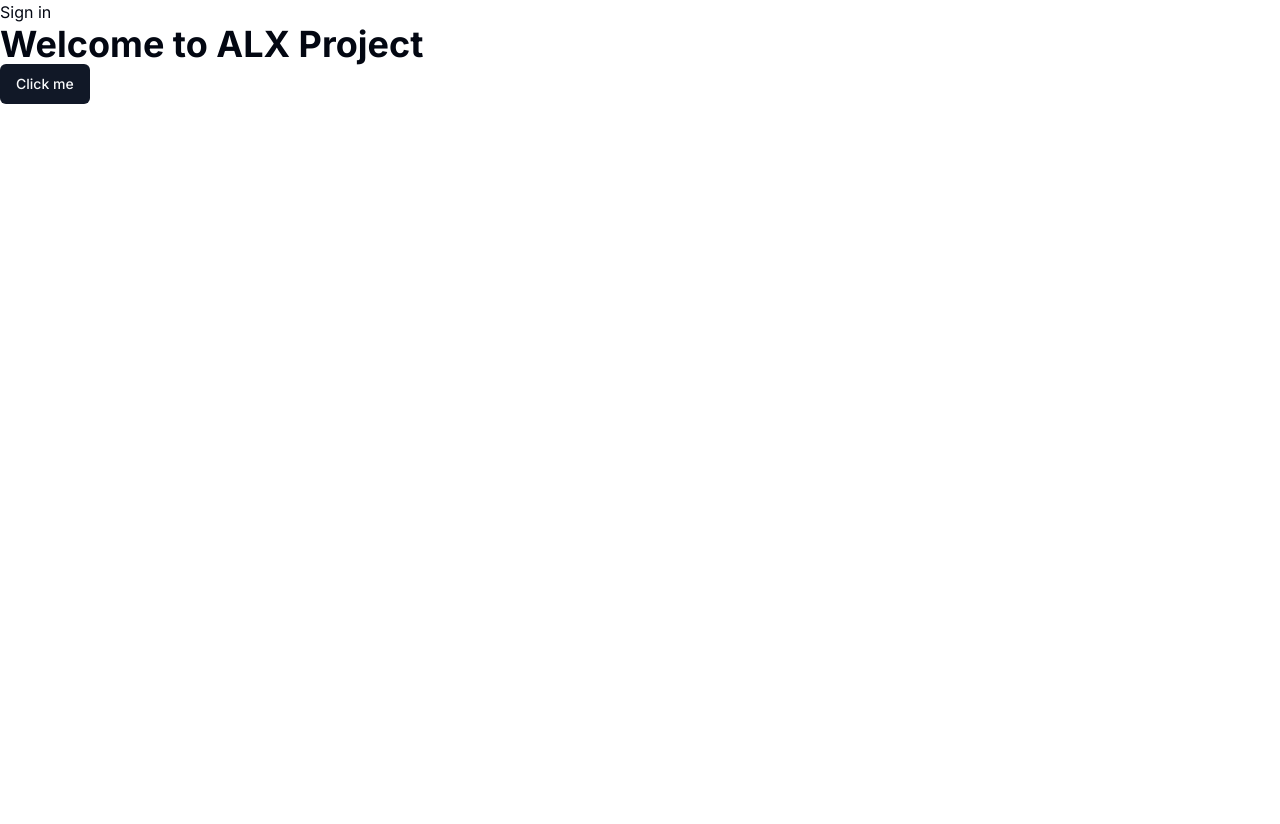
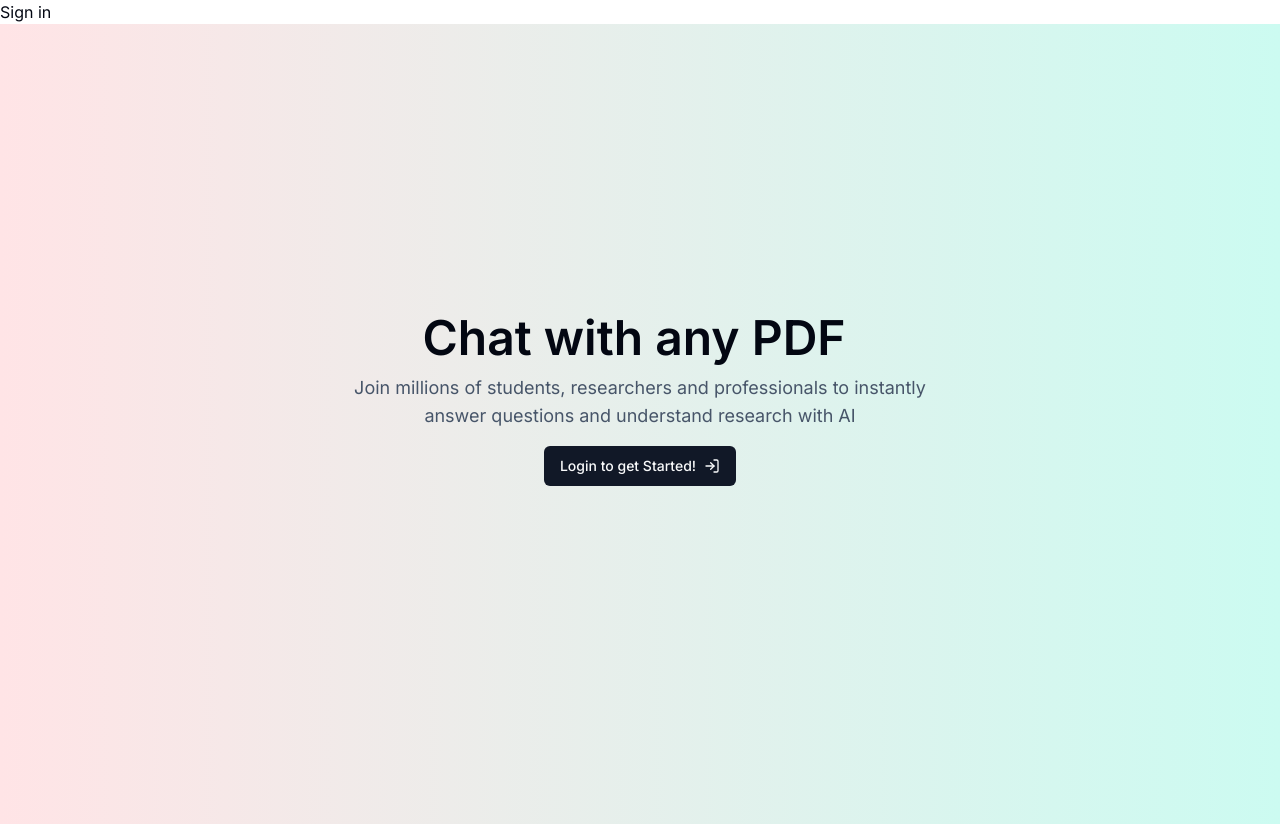
Before and after one commit to newtronahmed/ChatPdf-Alx, a Next.js app: page / in a window 1280 px wide. Before the commit the page ends 800 px from the top, so only its background shows below. Built offline with nearby package versions, Linux system fonts and the light colour scheme; no server answers.

Commit message:
Working on the home page

```diff
--- a/src/app/page.tsx
+++ b/src/app/page.tsx
@@ -1,10 +1,44 @@
 import { Button } from "@/components/ui/button";
+import { UserButton, auth } from "@clerk/nextjs";
+import Link from "next/link";
+import { LogIn } from "lucide-react";
 
-export default function Home() {
+export default async function Home() {
+  const { userId } = await auth();
+  const isAuth = !!userId;
   return (
-    <div>
-      <h1 className="text-4xl font-bold">Welcome to ALX Project</h1>
-      <Button>Click me</Button>
+    <div className="w-screen min-h-screen bg-gradient-to-r from-rose-100 to-teal-100">
+      <div className="absolute top-1/2 left-1/2 -translate-x-1/2 -translate-y-1/2">
+        <div className="flex flex-col items-center text-center">
+          <div className="flex items-center">
+            <h1 className="mr-3 text-5xl font-semibold">Chat with any PDF</h1>
+            <UserButton afterSignOutUrl="/" />
+          </div>
+
+          <div className="flex mt-2">
+            {isAuth && <Button>Upload PDF</Button>}
+          </div>
+
+
+          <p className="max-w-xl mt-1 text-lg text-slate-600">
+            Join millions of students, researchers and professionals to instantly
+            answer questions and understand research with AI
+          </p>
+
+          <div className="w-full mt-4">
+            {isAuth ? (
+              <h1>fileupload</h1>
+            ) : (
+              <Link href="/sign-in">
+                <Button>
+                  Login to get Started!
+                  <LogIn className="w-4 h-4 ml-2" />
+                </Button>
+              </Link>
+            )}
+          </div>
+        </div>
+      </div>
     </div>
   );
 }
```
